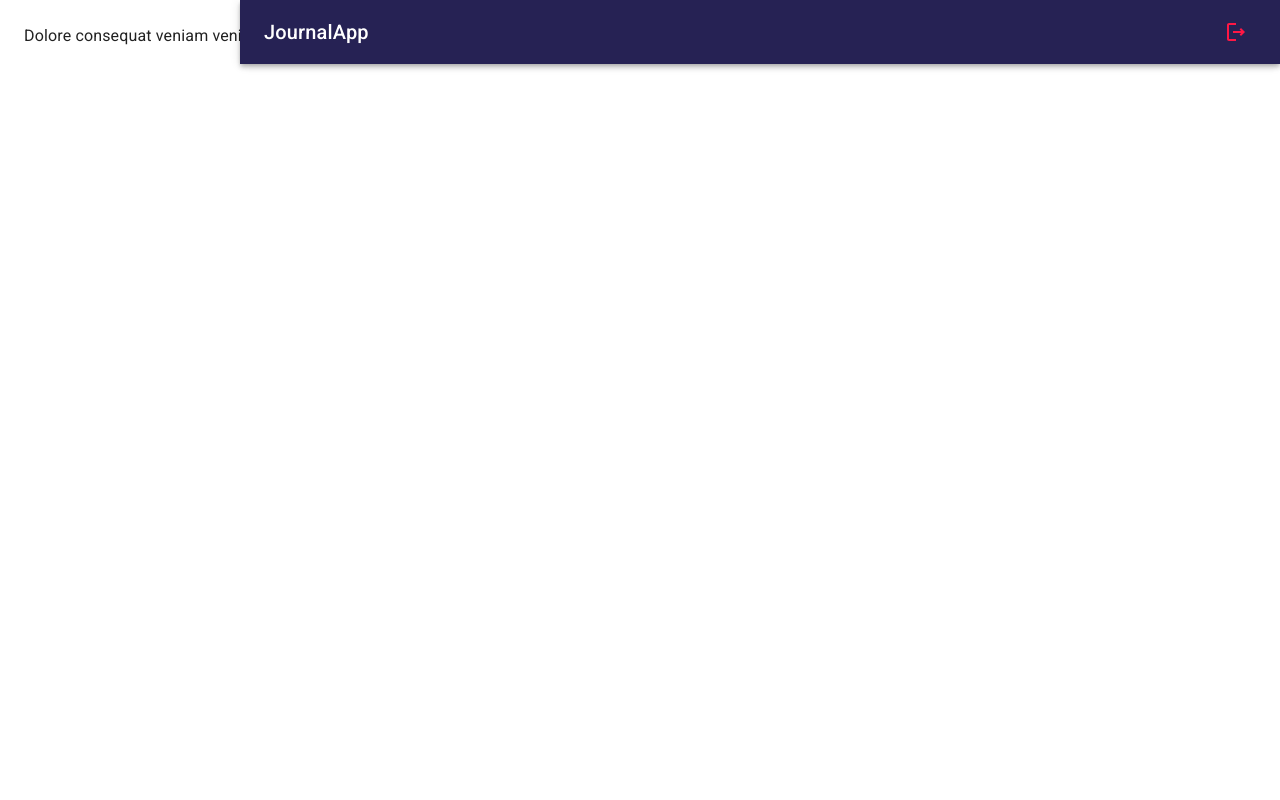
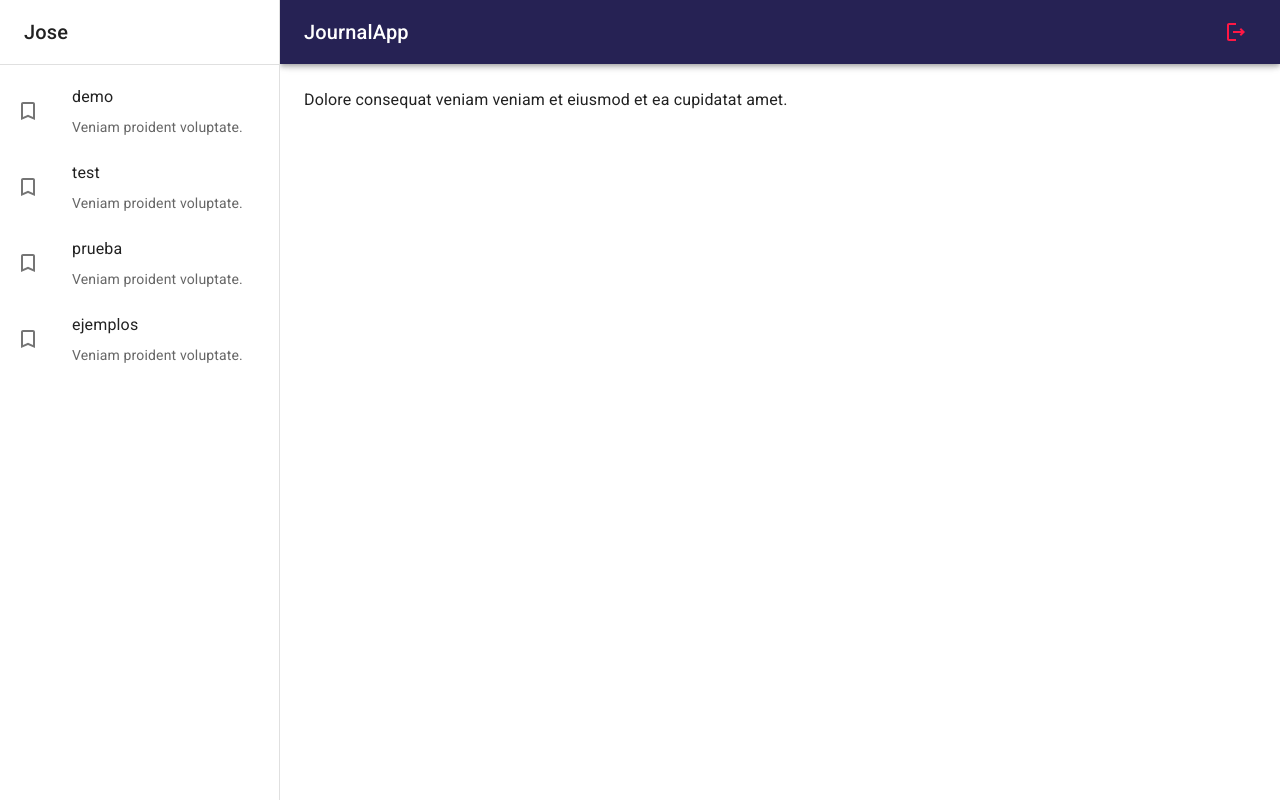
Before and after one commit to joseant1234/journal-react-material, a React (Vite) app: page / in a window 1280 px wide. Built offline with nearby package versions, Linux system fonts and the light colour scheme.

Commit message:
Added SideBar

```diff
--- /dev/null
+++ b/src/journal/components/SideBar.jsx
@@ -0,0 +1,46 @@
+import { TurnedInNot } from "@mui/icons-material"
+import { Drawer, Box, Toolbar, Typography, Divider, ListItem, ListItemIcon, ListItemButton, Grid, ListItemText, List } from "@mui/material"
+
+export const SideBar = ({ drawerWidth = 240 }) => {
+  return (
+    <Box
+        component='nav'
+        sx={{ width: { sm: drawerWidth }, flexShrink: { sm: 0 } }}
+    >
+        <Drawer
+            variant='permanent' // temporary
+            open // open={true}
+            sx={{
+                display: { xs: 'block' },
+                '& .MuiDrawer-paper': { boxSizing: 'border-box', width: drawerWidth }
+            }}
+        >
+            <Toolbar>
+                <Typography variant='h6' noWrap component='div'>
+                    Jose
+                </Typography>
+            </Toolbar>
+            <Divider />
+
+            <List>
+                {
+                    ['demo', 'test', 'prueba', 'ejemplos'].map(text => (
+                        <ListItem key={text} disablePadding>
+                            <ListItemButton>
+                                <ListItemIcon>
+                                    <TurnedInNot />
+                                </ListItemIcon>
+                                <Grid container>
+                                    <ListItemText primary={text} />
+                                    <ListItemText secondary={'Veniam proident voluptate.'} />
+                                </Grid>
+                            </ListItemButton>
+                        </ListItem>
+                    ))
+                }
+            </List>
+
+        </Drawer>
+    </Box>
+  )
+}
--- a/src/journal/components/index.js
+++ b/src/journal/components/index.js
@@ -1 +1,2 @@
 export * from './NavBar';
+export * from './SideBar';
--- a/src/journal/layout/JournalLayout.jsx
+++ b/src/journal/layout/JournalLayout.jsx
@@ -1,21 +1,22 @@
+import { Toolbar } from "@mui/material";
 import { Box } from "@mui/system"
-import { NavBar } from "../components/NavBar";
+import { NavBar, SideBar } from "../components";
 
-const drawerWidth = 240;
+const drawerWidth = 280;
 
 export const JournalLayout = ({ children }) => {
   return (
     <Box sx={{ display: 'flex' }}>
         <NavBar drawerWidth={drawerWidth} />
 
-        {/* Sidebar */}
+        <SideBar drawerWidth={drawerWidth} />
 
         {/* component='main' es como si fuera <main></main> */}
         <Box
             component="main"
             sx={{ flexGrow: 1, p: 3 }}
         >
-            {/* Toolbar */}
+            <Toolbar />
             { children }
         </Box>
     </Box>
```
